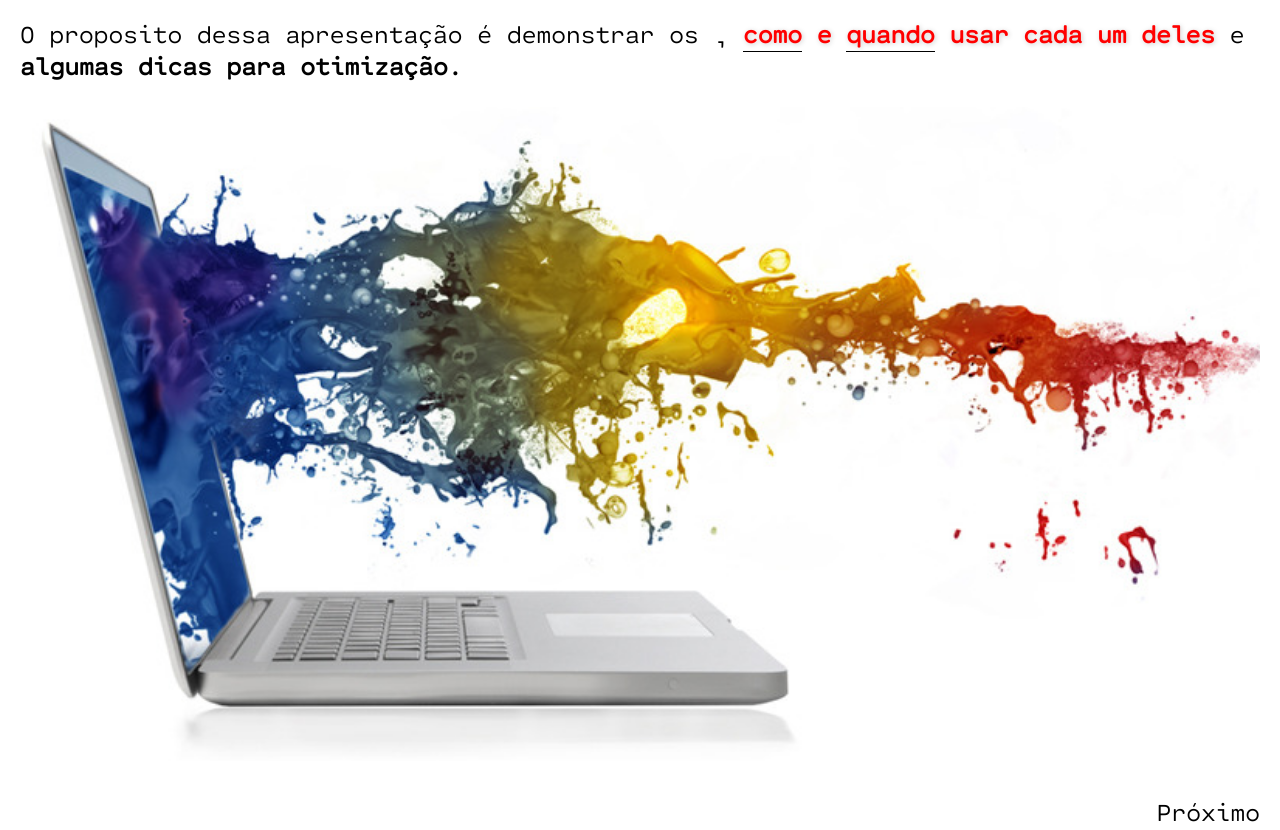
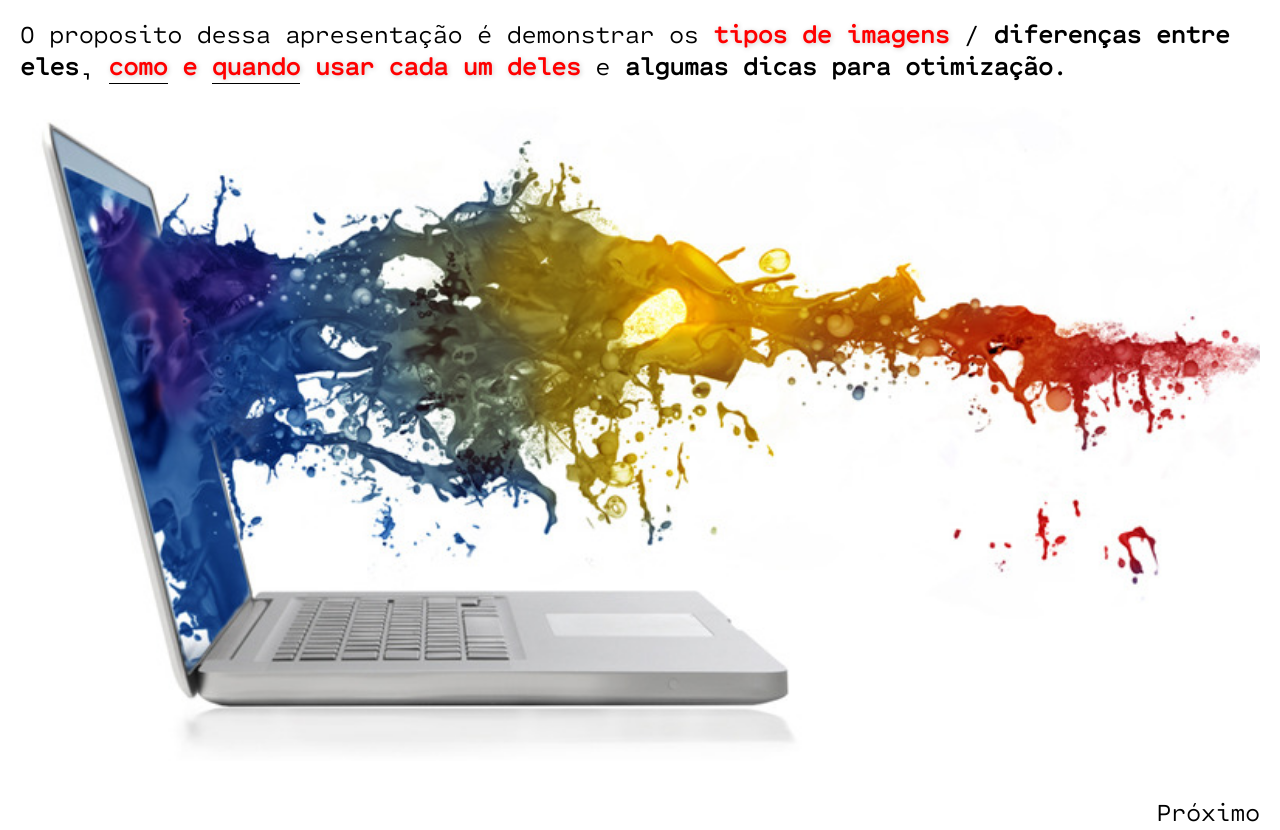
Before and after one commit to tiagocarmo/image-type, a website: page docs/index.html in a window 1280 px wide. Shown: the part 108-938 px from the top of the page. Drawn offline with Linux system fonts and the light colour scheme.

Commit message:
fix text

```diff
--- a/docs/index.html
+++ b/docs/index.html
@@ -17,8 +17,8 @@
   <div class='' id='home'>
     <div class='presentation'>
       <h1>Imagens para Web</h1>
-      <p>O proposito dessa apresentação é demonstrar os <strong class='highlight-red'> </strong>, <strong
-          class='highlight-red'><span class='black-border'>como</span> e
+      <p>O proposito dessa apresentação é demonstrar os <strong class='highlight-red'> tipos de imagens</strong> /
+        <strong>diferenças entre eles</strong>, <strong class='highlight-red'><span class='black-border'>como</span> e
           <span class='black-border'>quando</span> usar cada um deles</strong> e <strong>algumas dicas para
           otimização</strong>.
       </p>
```
